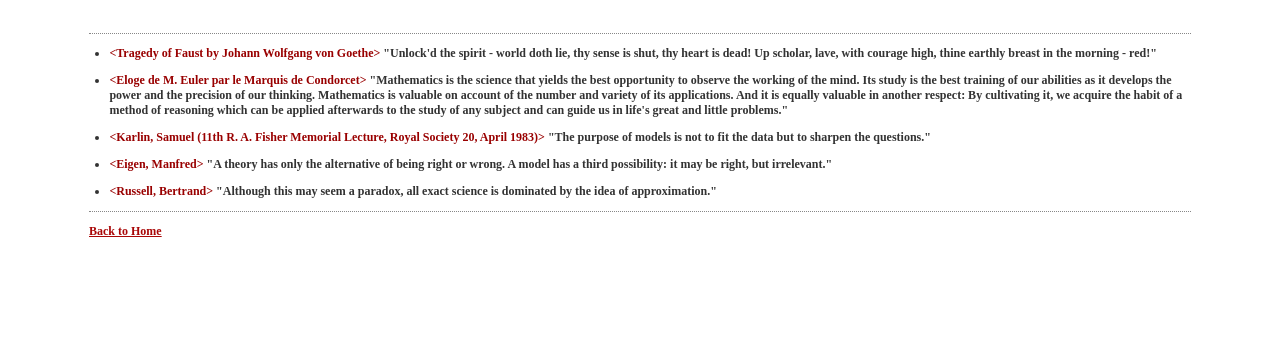
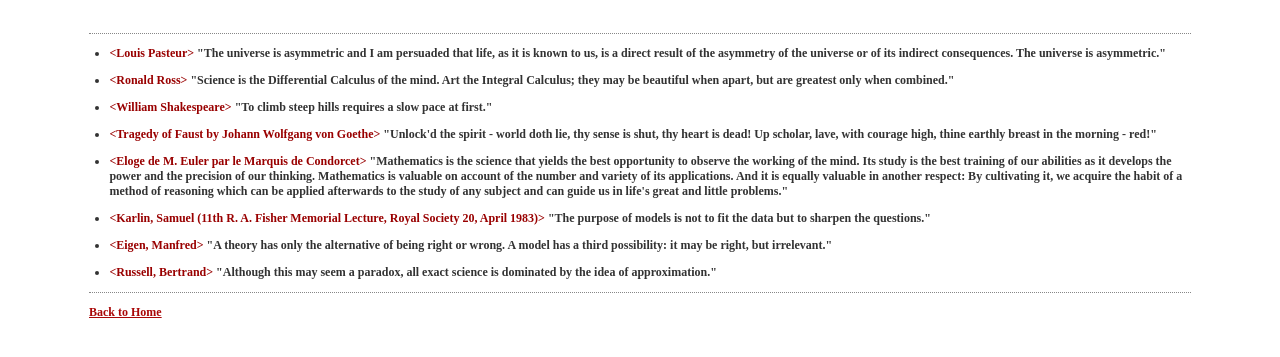
Before and after one commit to jinseocho/home, a plain HTML site: page quote.htm in a window 1280 px wide. Shown: the part 83-440 px from the top of the page. Drawn offline with Linux system fonts and the light colour scheme.

Commit message:
Add quotes from various authors to quote.htm

```diff
--- a/quote.htm
+++ b/quote.htm
@@ -499,7 +499,17 @@
       <div id="main-content">
 
         <div class="wrapper">
-          <div class="content-item "><div id='g_body'><ul>
+          <div class="content-item "><div id='g_body'>
+<ul>
+<li><strong><b><font color="#990000">&lt;Louis Pasteur&gt;</font> </b>&quot;The universe is asymmetric and I am persuaded that life, as it is known to us, is a direct result of the asymmetry of the universe or of its indirect consequences. The universe is asymmetric.&quot; </strong></li></ul>
+<p></p>
+<ul>
+<li><strong><b><font color="#990000">&lt;Ronald Ross&gt;</font> </b>&quot;Science is the Differential Calculus of the mind. Art the Integral Calculus; they may be beautiful when apart, but are greatest only when combined.&quot; </strong></li></ul>
+<p></p>
+<ul>
+<li><strong><b><font color="#990000">&lt;William Shakespeare&gt;</font> </b>&quot;To climb steep hills requires a slow pace at first.&quot; </strong></li></ul>
+<p></p>
+<ul>
 <li><strong><font color="#990000"><b>&lt;Tragedy of Faust by Johann Wolfgang von Goethe</b>&gt;</font> &quot;Unlock&#39;d the spirit - world doth lie, thy sense is shut, thy heart is dead! Up scholar, lave, with courage high, thine earthly breast in the morning - red!&quot; </strong></li></ul>
 <p></p>
 <ul>
```
